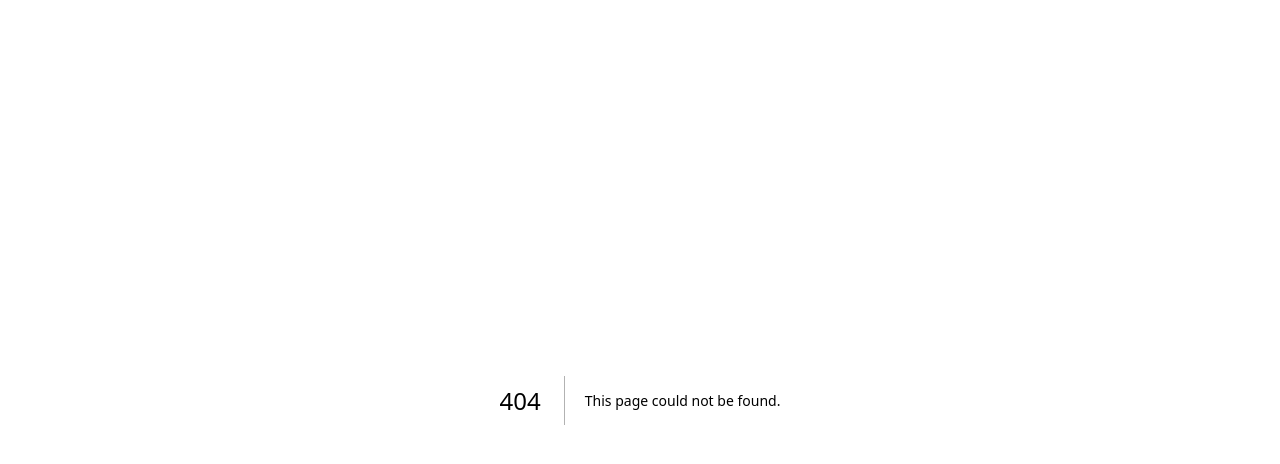
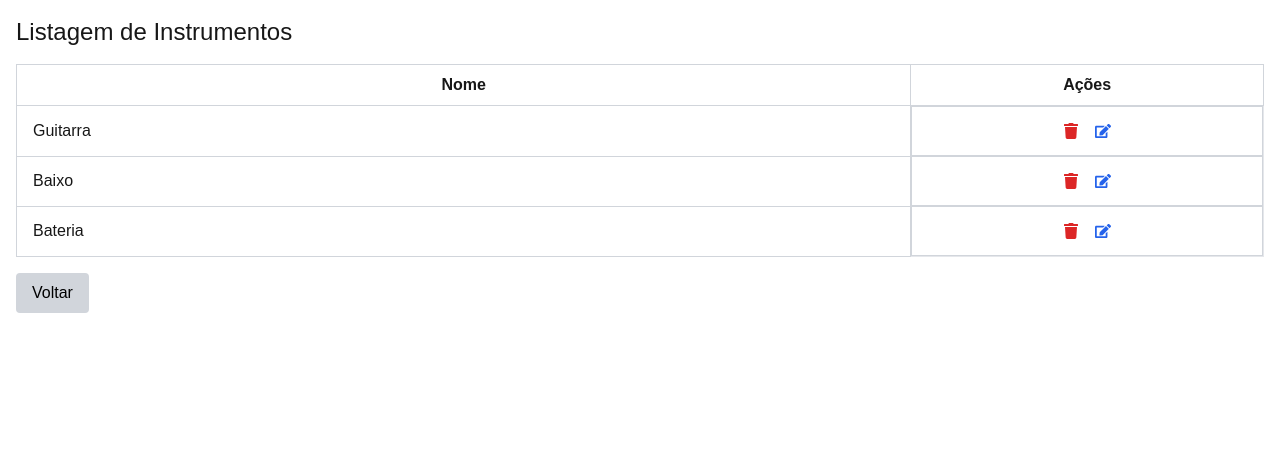
Before and after one commit to juniorperon/schedule-band-frontend, a Next.js app: page /listInstruments in a window 1280 px wide. Before the commit this address had no page. Shown: the top 464 px of the page. Built offline with nearby package versions, Linux system fonts and the light colour scheme; sample sign-in values are in the browser's storage.

Commit message:
add instruments pages

```diff
--- a/src/pages/home.tsx
+++ b/src/pages/home.tsx
@@ -5,6 +5,8 @@ import {
   FaCalendarPlus,
   FaCalendar,
   FaSignOutAlt,
+  FaGuitar,
+  FaUserPlus,
 } from "react-icons/fa";
 
 const Home = () => {
@@ -23,12 +25,20 @@ const Home = () => {
     router.push("/listEvents");
   };
 
+  const handleListInstruments = () => {
+    router.push("/listInstruments");
+  };
+
   const handleAddMusician = () => {
     router.push("/registerMusician");
   };
 
   const handleAddEvent = () => {
     router.push("/registerEvent");
+  };
+
+  const handleAddInstrument = () => {
+    router.push("/registerInstrument");
   };
 
   return (
@@ -44,7 +54,7 @@ const Home = () => {
       </div>
       <h1 className="text-4xl mb-6">Gerenciador de Músicos e Eventos</h1>
       <div className="flex space-x-4">
-        <div className="space-y-4">
+        <div className="space-y-4 justify-items-center">
           <button
             onClick={handleListMusicians}
             className="flex items-center bg-blue-500 text-white px-4 py-2 rounded hover:bg-blue-700"
@@ -59,13 +69,20 @@ const Home = () => {
             <FaCalendar className="mr-1" />
             Listar Eventos
           </button>
+          <button
+            onClick={handleListInstruments}
+            className="flex items-center bg-blue-500 text-white px-4 py-2 rounded hover:bg-blue-700"
+          >
+            <FaGuitar className="mr-1" />
+            Listar Instrumentos
+          </button>
         </div>
-        <div className="space-y-4">
+        <div className="space-y-4 justify-items-center">
           <button
             onClick={handleAddMusician}
             className="flex items-center bg-green-500 text-white px-4 py-2 rounded hover:bg-green-700"
           >
-            <FaPlus className="mr-1" />
+            <FaUserPlus className="mr-1" />
             Adicionar Músico
           </button>
           <button
@@ -75,6 +92,13 @@ const Home = () => {
             <FaCalendarPlus className="mr-1" />
             Adicionar Evento
           </button>
+          <button
+            onClick={handleAddInstrument}
+            className="flex items-center bg-green-500 text-white px-4 py-2 rounded hover:bg-green-700"
+          >
+            <FaPlus className="mr-1" />
+            Adicionar Instrumento
+          </button>
         </div>
       </div>
     </div>
--- /dev/null
+++ b/src/pages/listInstruments.tsx
@@ -0,0 +1,75 @@
+import { useEffect, useState } from "react";
+import { useRouter } from "next/router";
+import axios from "axios";
+import { FaEdit, FaTrash } from "react-icons/fa";
+
+// Simulação de dados (substituir depois pela requisição API)
+const mockInstruments = [
+  { id: 1, name: "Guitarra" },
+  { id: 2, name: "Baixo" },
+  { id: 3, name: "Bateria" },
+];
+
+const ListInstruments = () => {
+  const router = useRouter();
+  const [instruments, setInstruments] = useState(mockInstruments);
+
+  useEffect(() => {
+    // Carregar instrumentos da API
+    // axios.get('/api/instruments').then(response => setInstruments(response.data));
+  }, []);
+
+  const handleDelete = (id: number) => {
+    setInstruments(instruments.filter((instrument) => instrument.id !== id));
+    // axios.delete(`/api/instruments/${id}`);
+  };
+
+  const handleEdit = (id: number) => {
+    // router.push(`/edit-instrument/${id}`);
+  };
+
+  return (
+    <div className="container mx-auto p-4">
+      <h1 className="text-2xl mb-4">Listagem de Instrumentos</h1>
+      <table className="min-w-full border-collapse border border-gray-200">
+        <thead>
+          <tr>
+            <th className="border border-gray-300 px-20 py-2">Nome</th>
+            <th className="border border-gray-300 px-4 py-2">Ações</th>
+          </tr>
+        </thead>
+        <tbody>
+          {instruments.map((instrument) => (
+            <tr key={instrument.id}>
+              <td className="border border-gray-300 px-4 py-2">
+                {instrument.name}
+              </td>
+              <td className="flex border border-gray-300 py-4 justify-center">
+                <button
+                  onClick={() => handleDelete(instrument.id)}
+                  className="text-red-600 hover:text-red-800 mx-2"
+                >
+                  <FaTrash />
+                </button>
+                <button
+                  onClick={() => handleEdit(instrument.id)}
+                  className="text-blue-600 hover:text-blue-800 mx-2"
+                >
+                  <FaEdit />
+                </button>
+              </td>
+            </tr>
+          ))}
+        </tbody>
+      </table>
+      <button
+        onClick={() => router.back()}
+        className="mt-4 bg-gray-300 hover:bg-gray-400 text-black py-2 px-4 rounded"
+      >
+        Voltar
+      </button>
+    </div>
+  );
+};
+
+export default ListInstruments;
--- a/src/pages/registerEvent.tsx
+++ b/src/pages/registerEvent.tsx
@@ -8,7 +8,7 @@ const mockMusicians = [
   { id: 3, fullName: "Carlos Santos", instruments: ["Guitar", "Piano"] },
 ];
 
-const AddEvent = () => {
+const RegisterEvent = () => {
   const router = useRouter();
   const [date, setDate] = useState("");
   const [selectedMusicians, setSelectedMusicians] = useState<
@@ -120,4 +120,4 @@ const AddEvent = () => {
   );
 };
 
-export default AddEvent;
+export default RegisterEvent;
--- /dev/null
+++ b/src/pages/registerInstrument.tsx
@@ -0,0 +1,56 @@
+import { useState } from "react";
+import { useRouter } from "next/router";
+import axios from "axios";
+
+export default function RegisterInstrument() {
+  const [name, setName] = useState("");
+  const router = useRouter();
+
+  const handleSubmit = async (e: React.FormEvent) => {
+    e.preventDefault();
+    try {
+      // Aqui você faria uma requisição POST para salvar o instrumento
+      // await axios.post('/api/instruments', { name });
+      alert("Instrumento criado com sucesso");
+      router.push("/list-instruments");
+    } catch (error) {
+      console.error(error);
+      alert("Erro ao criar instrumento");
+    }
+  };
+
+  return (
+    <div className="flex flex-col items-center justify-center h-screen bg-gray-100">
+      <h1 className="text-4xl mb-4">Criar Instrumento</h1>
+      <form onSubmit={handleSubmit} className="bg-white p-6 rounded shadow-md">
+        <div className="mb-4">
+          <label className="block text-sm font-medium">
+            Nome do Instrumento:
+          </label>
+          <input
+            type="text"
+            value={name}
+            onChange={(e) => setName(e.target.value)}
+            className="mt-1 p-2 border border-gray-300 rounded w-full"
+            required
+          />
+        </div>
+        <div className="flex justify-between">
+          <button
+            type="button"
+            onClick={() => router.push("/home")}
+            className="mr-2 px-4 py-2 bg-gray-300 text-black rounded hover:bg-gray-400"
+          >
+            Voltar
+          </button>
+          <button
+            type="submit"
+            className="px-4 py-2 bg-blue-500 text-white rounded hover:bg-blue-700"
+          >
+            Criar Instrumento
+          </button>
+        </div>
+      </form>
+    </div>
+  );
+}
```
